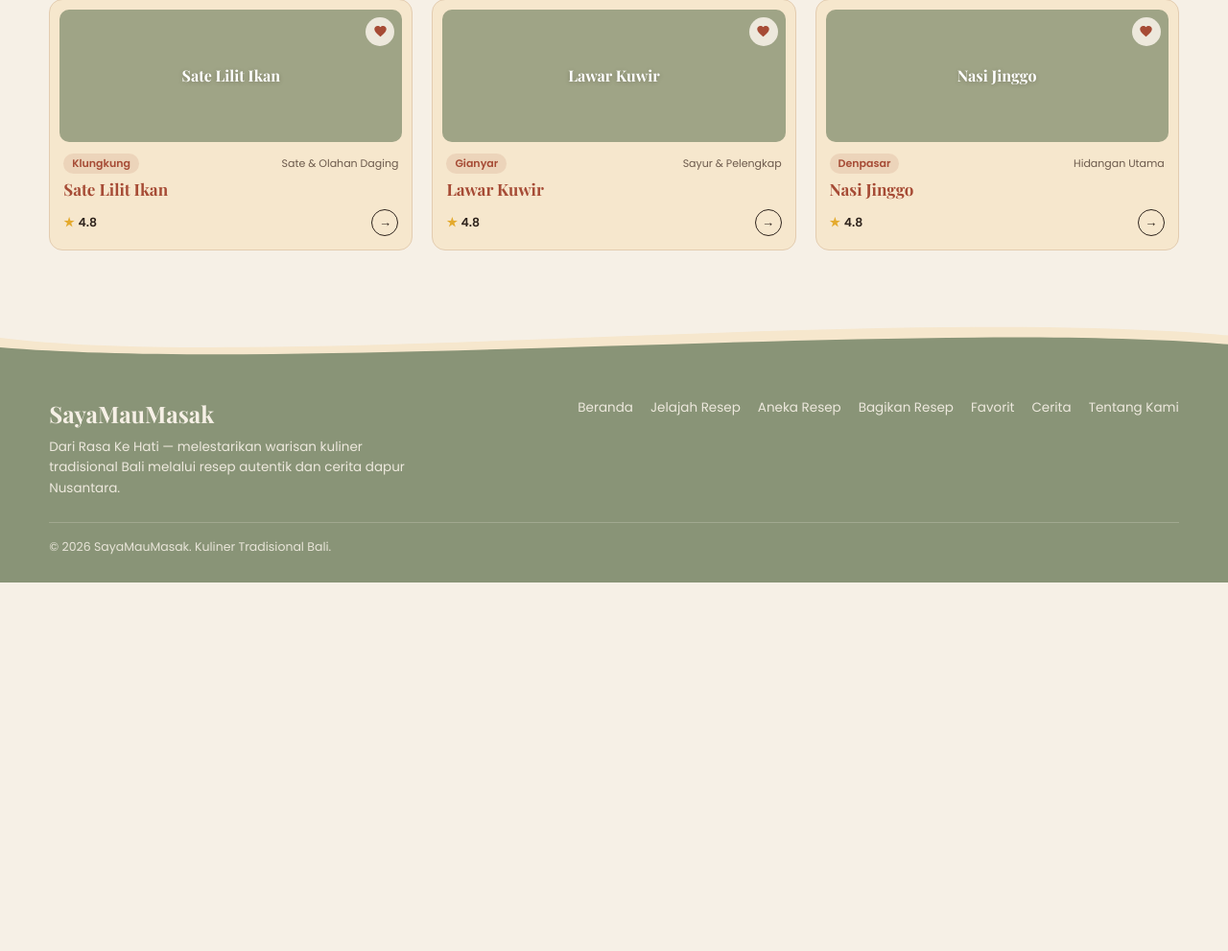
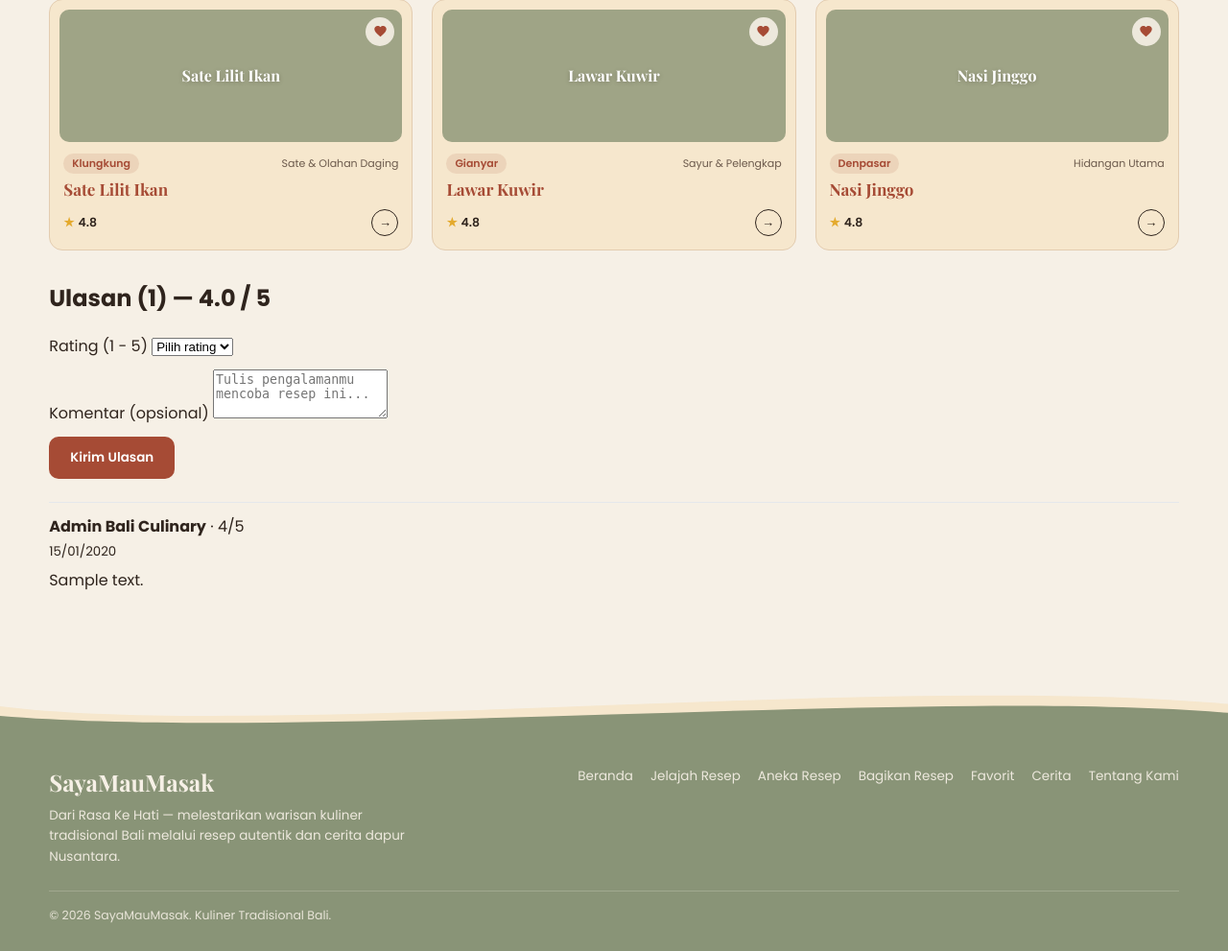
Before and after one commit to rejyainttuff/sayamaumasak, a Laravel app: page /food-detail in a window 1280 px wide. Shown: the part 1434-2425 px from the top of the page at 96% size. Before the commit the page ends 2041 px from the top, so only its background shows below. Run offline with Laravel 12, Linux system fonts and the light colour scheme; a user stored in the database is signed in; data comes from the database, SQL or seed files in the repository; tables that the repository leaves empty hold one stand-in row (values such as "Sample post"); some web fonts are replaced.

Commit message:
implementasi sistem rating dan ulasan

```diff
--- a/app/Http/Controllers/PageController.php
+++ b/app/Http/Controllers/PageController.php
@@ -6,6 +6,7 @@ use App\Models\Category;
 use App\Models\CulinaryStory;
 use App\Models\Food;
 use App\Models\Recipe;
+use App\Models\Review;
 use Illuminate\Contracts\View\View;
 use Illuminate\Http\RedirectResponse;
 use Illuminate\Http\Request;
@@ -95,7 +96,24 @@ class PageController extends Controller
             }
         }
 
-        return view('food-detail', compact('food', 'foods', 'relatedFoods', 'isFavorited'));
+        $reviews = collect();
+        $averageRating = $food['rating'] ?? 0;
+        $reviewsCount = $food['reviews_count'] ?? 0;
+
+        if ($food) {
+            $foodModel = Food::where('slug', $food['slug'])->first();
+
+            if ($foodModel) {
+                $reviews = $foodModel->reviews()->with('user')->latest()->get();
+
+                if ($reviews->isNotEmpty()) {
+                    $reviewsCount = $reviews->count();
+                    $averageRating = round((float) $reviews->avg('rating'), 1);
+                }
+            }
+        }
+
+        return view('food-detail', compact('food', 'relatedFoods', 'isFavorited', 'reviews', 'averageRating', 'reviewsCount'));
     }
 
     public function recipe(Request $request): View
@@ -354,4 +372,31 @@ class PageController extends Controller
 
         return view('favorites', compact('foods'));
     }
+
+    public function storeReview(Request $request, string $slug): RedirectResponse
+    {
+        $validated = $request->validate([
+            'rating' => ['required', 'integer', 'min:1', 'max:5'],
+            'comment' => ['nullable', 'string', 'max:1000'],
+        ]);
+
+        $food = Food::where('slug', $slug)->first();
+
+        if (! $food) {
+            return back()->with('error', 'Data makanan tidak ditemukan di database.');
+        }
+
+        Review::updateOrCreate(
+            [
+                'user_id' => Auth::id(),
+                'food_id' => $food->id,
+            ],
+            [
+                'rating' => (int) $validated['rating'],
+                'comment' => $validated['comment'] ?? null,
+            ]
+        );
+
+        return back()->with('success', 'Ulasan berhasil disimpan!');
+    }
 }
--- a/app/Models/Food.php
+++ b/app/Models/Food.php
@@ -38,4 +38,9 @@ class Food extends Model
     {
         return $this->belongsToMany(User::class, 'food_user')->withTimestamps();
     }
+
+    public function reviews(): HasMany
+    {
+        return $this->hasMany(Review::class);
+    }
 }
--- /dev/null
+++ b/app/Models/Review.php
@@ -0,0 +1,29 @@
+<?php
+
+namespace App\Models;
+
+use Illuminate\Database\Eloquent\Factories\HasFactory;
+use Illuminate\Database\Eloquent\Model;
+use Illuminate\Database\Eloquent\Relations\BelongsTo;
+
+class Review extends Model
+{
+    use HasFactory;
+
+    protected $fillable = [
+        'user_id',
+        'food_id',
+        'rating',
+        'comment',
+    ];
+
+    public function user(): BelongsTo
+    {
+        return $this->belongsTo(User::class);
+    }
+
+    public function food(): BelongsTo
+    {
+        return $this->belongsTo(Food::class);
+    }
+}
--- a/app/Models/User.php
+++ b/app/Models/User.php
@@ -10,6 +10,7 @@ use Illuminate\Database\Eloquent\Factories\HasFactory;
 use Illuminate\Foundation\Auth\User as Authenticatable;
 use Illuminate\Notifications\Notifiable;
 use Illuminate\Database\Eloquent\Relations\BelongsToMany;
+use Illuminate\Database\Eloquent\Relations\HasMany;
 
 #[Fillable(['name', 'email', 'role', 'password'])]
 #[Hidden(['password', 'remember_token'])]
@@ -50,4 +51,9 @@ class User extends Authenticatable
     {
         return $this->belongsToMany(Food::class, 'food_user')->withTimestamps();
     }
+
+    public function reviews(): HasMany
+    {
+        return $this->hasMany(Review::class);
+    }
 }
--- a/resources/views/food-detail.blade.php
+++ b/resources/views/food-detail.blade.php
@@ -139,6 +139,60 @@
             </div>
         </section>
     </section>
+    <section class="recipe-container" style="margin-top: 32px;">
+        <h2>Ulasan ({{ $reviewsCount }}) &mdash; {{ number_format((float) $averageRating, 1) }} / 5</h2>
+
+        @if ($errors->any())
+            <div class="alert-banner error" style="margin-bottom: 16px;">
+                <ul>
+                    @foreach ($errors->all() as $error)
+                        <li>{{ $error }}</li>
+                    @endforeach
+                </ul>
+            </div>
+        @endif
+
+        @auth
+            <form action="{{ route('reviews.store', $food['slug']) }}" method="POST" style="margin-bottom: 24px;">
+                @csrf
+                <div style="margin-bottom: 12px;">
+                    <label for="rating">Rating (1 - 5)</label>
+                    <select name="rating" id="rating" required>
+                        <option value="">Pilih rating</option>
+                        @for ($i = 5; $i >= 1; $i--)
+                            <option value="{{ $i }}" {{ (string) old('rating') === (string) $i ? 'selected' : '' }}>
+                                {{ $i }} Bintang
+                            </option>
+                        @endfor
+                    </select>
+                </div>
+
+                <div style="margin-bottom: 12px;">
+                    <label for="comment">Komentar (opsional)</label>
+                    <textarea name="comment" id="comment" rows="3" placeholder="Tulis pengalamanmu mencoba resep ini...">{{ old('comment') }}</textarea>
+                </div>
+
+                <button type="submit" class="btn-terracotta rect">Kirim Ulasan</button>
+            </form>
+        @else
+            <p style="margin-bottom: 20px;">
+                <a href="{{ route('login') }}">Masuk</a> terlebih dahulu untuk menulis ulasan.
+            </p>
+        @endauth
+
+        @forelse ($reviews as $review)
+            <div style="border-top: 1px solid #e5e7eb; padding: 12px 0;">
+                <strong>{{ $review->user->name ?? 'Pengguna' }}</strong>
+                <span>&middot; {{ $review->rating }}/5</span>
+                <div><small>{{ $review->created_at?->format('d/m/Y') }}</small></div>
+                @if ($review->comment)
+                    <p style="margin-top: 6px;">{{ $review->comment }}</p>
+                @endif
+            </div>
+        @empty
+            <p>Belum ada ulasan tersimpan di database untuk makanan ini.</p>
+        @endforelse
+    </section>
 @endsection
 
 @push('scripts')
--- a/routes/web.php
+++ b/routes/web.php
@@ -52,4 +52,6 @@ Route::post('/logout', [AuthController::class, 'logout'])
 Route::middleware('auth')->group(function () {
     Route::post('/favorites/toggle/{slug}', [PageController::class, 'toggleFavorite'])
         ->name('favorites.toggle');
+    Route::post('/foods/{slug}/reviews', [PageController::class, 'storeReview'])
+        ->name('reviews.store');
 });
```
Also changed, not shown: database/migrations/2026_11_26_011341_create_reviews_table.php (added).
